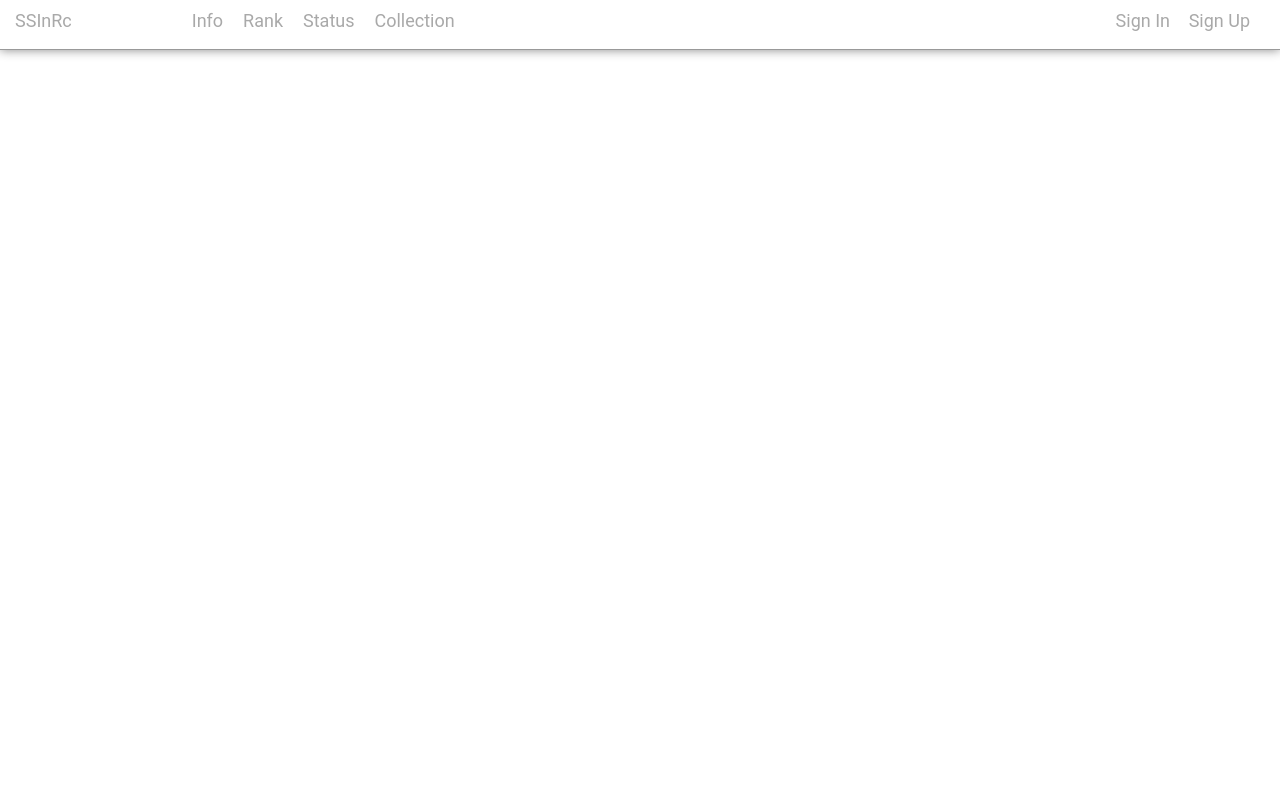
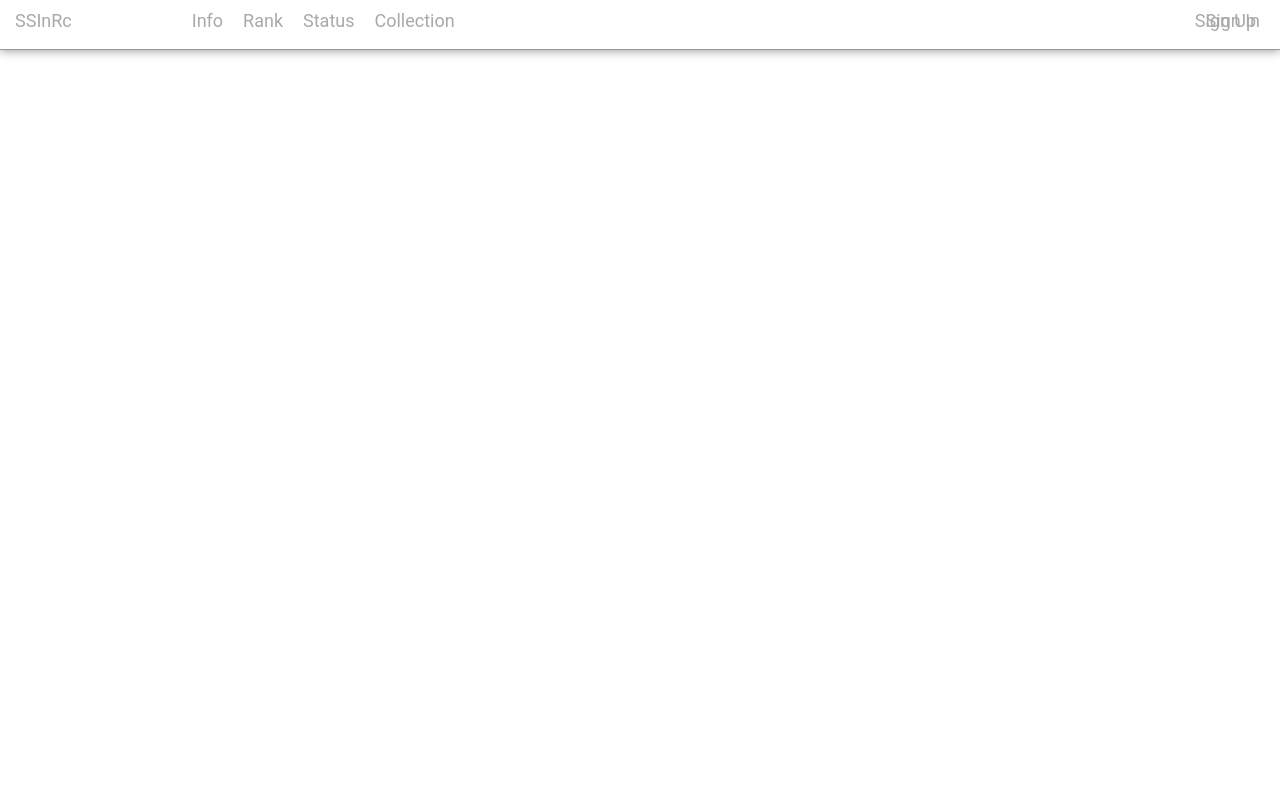
Before and after one commit to charlie890414/online_judge, a Django app: page / in a window 1280 px wide. Run offline with Django 3.2, Linux system fonts and the light colour scheme.

Commit message:
Revert "index"
This reverts commit 72dd5276eacd55a25d1a41b8a9cd1e9a568a2444.

```diff
--- a/static/index.css
+++ b/static/index.css
@@ -51,12 +51,12 @@ div > ul {
 
 	.sign {
 		position:absolute;
-		right: 100px;
+		right: 10px;
 	}
 
 	.signup {
-		position:absolute;
-		right: 20px;
+		position:relative;
+		right: -720px;
 	   }
 
 	.clear {
```
